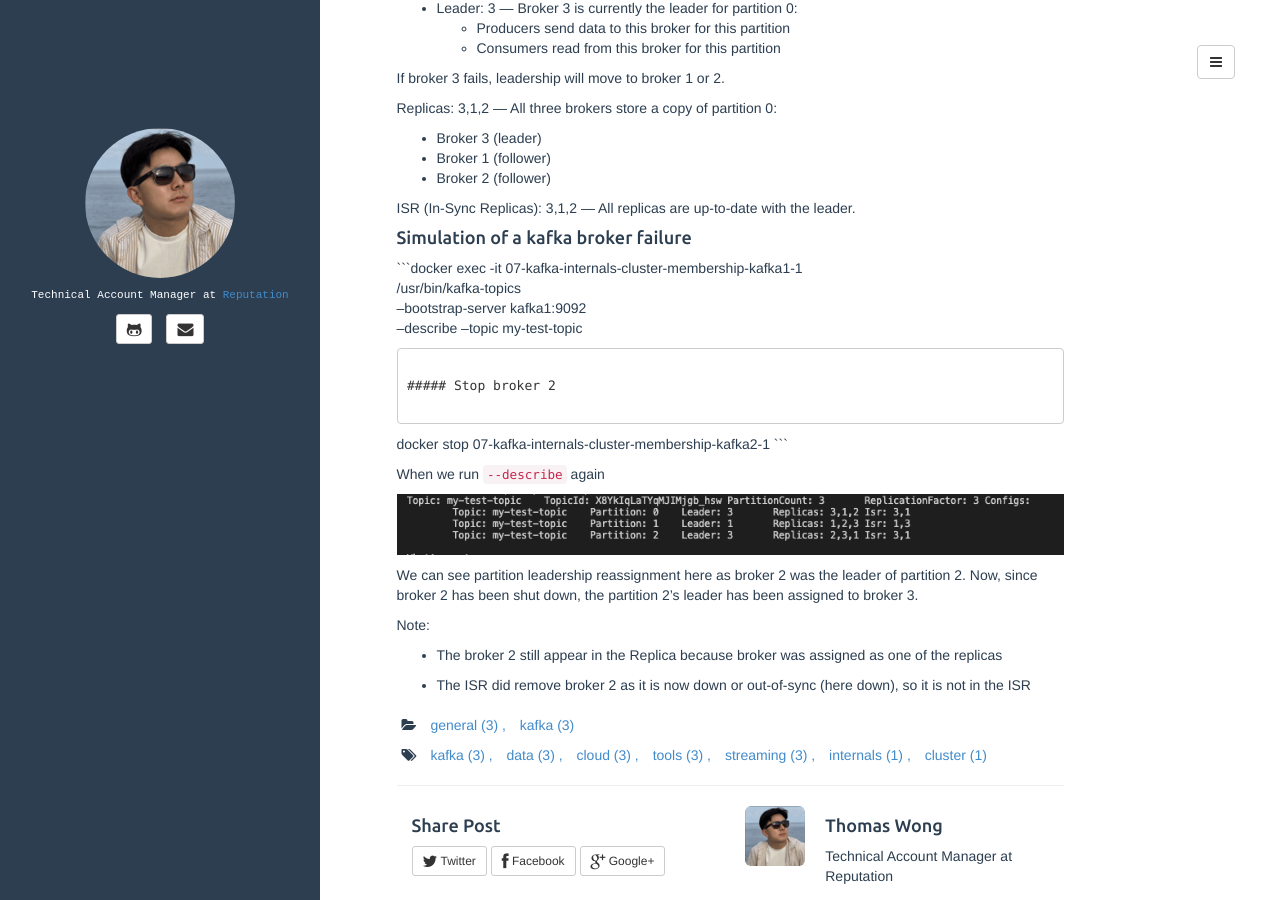
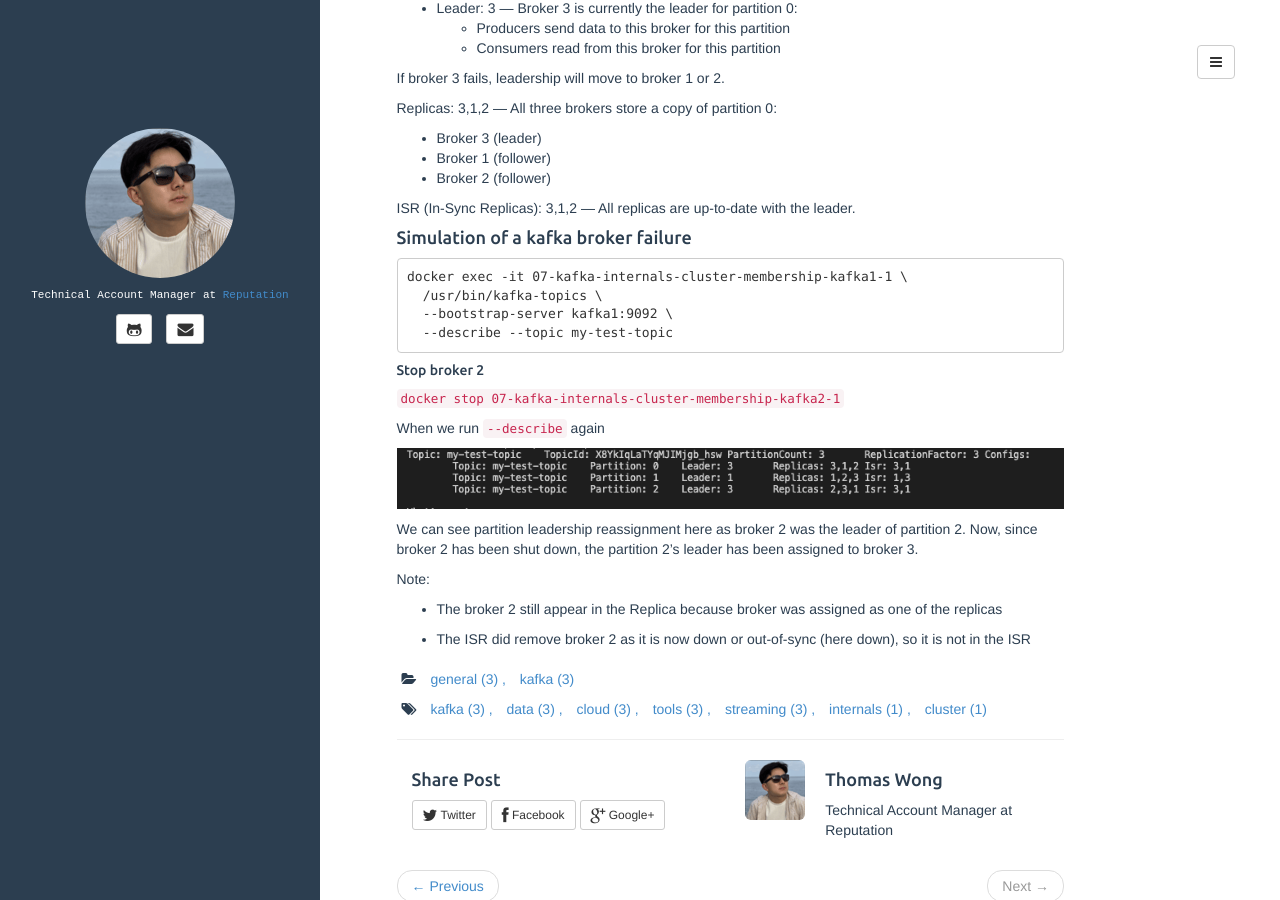
Before and after one commit to thomaswong25520/thomaswong25520.github.io, a Jekyll site: the page built from _posts/2025-07-17-kafka_cluster_membership_blog.md, in a window 1280 px wide and 900 px high, scrolled down 2223 px. Built offline with Jekyll 4.4.1, drawn with Linux system fonts in a browser that asks for light colours.

Commit message:
correct typo

````diff
--- a/_posts/2025-07-17-kafka_cluster_membership_blog.md
+++ b/_posts/2025-07-17-kafka_cluster_membership_blog.md
@@ -114,7 +114,8 @@ ISR (In-Sync Replicas): 3,1,2 — All replicas are up-to-date with the leader.
 
 #### Simulation of a kafka broker failure
 
-```docker exec -it 07-kafka-internals-cluster-membership-kafka1-1 \
+```
+docker exec -it 07-kafka-internals-cluster-membership-kafka1-1 \
   /usr/bin/kafka-topics \
   --bootstrap-server kafka1:9092 \
   --describe --topic my-test-topic
@@ -122,9 +123,7 @@ ISR (In-Sync Replicas): 3,1,2 — All replicas are up-to-date with the leader.
 
 ##### Stop broker 2
 
-```
-docker stop 07-kafka-internals-cluster-membership-kafka2-1
-```
+`docker stop 07-kafka-internals-cluster-membership-kafka2-1`
 
 When we run `--describe` again
 
````
